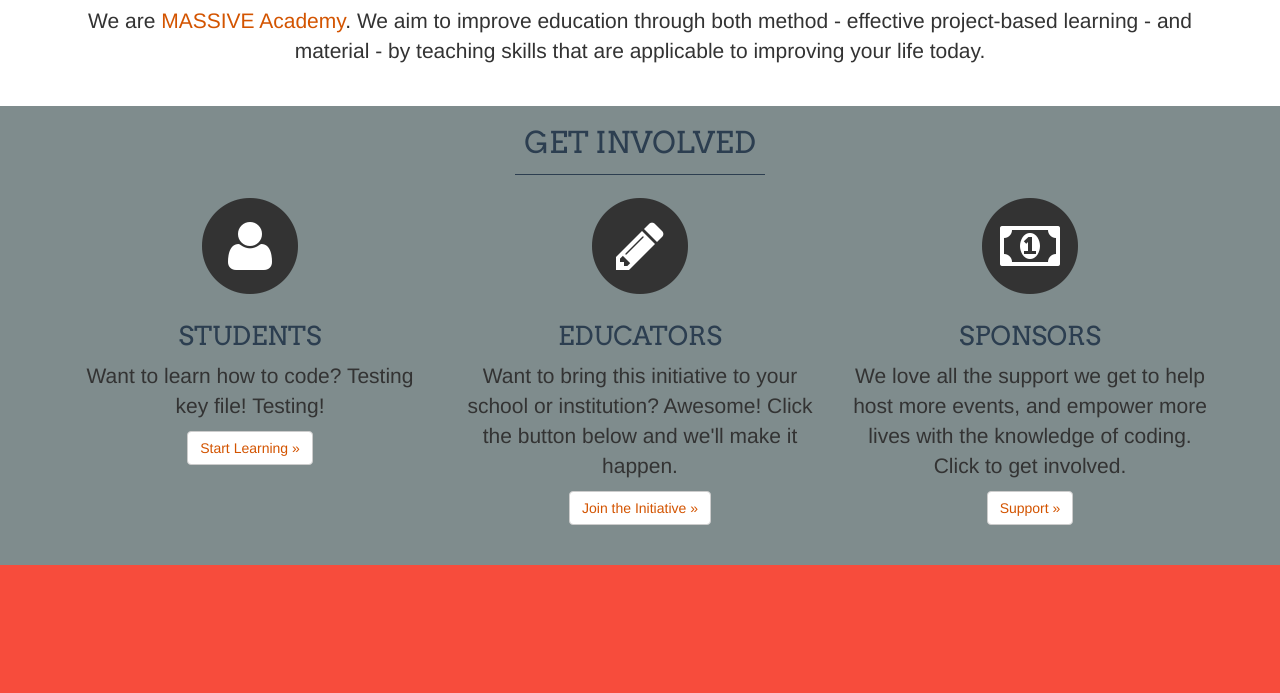
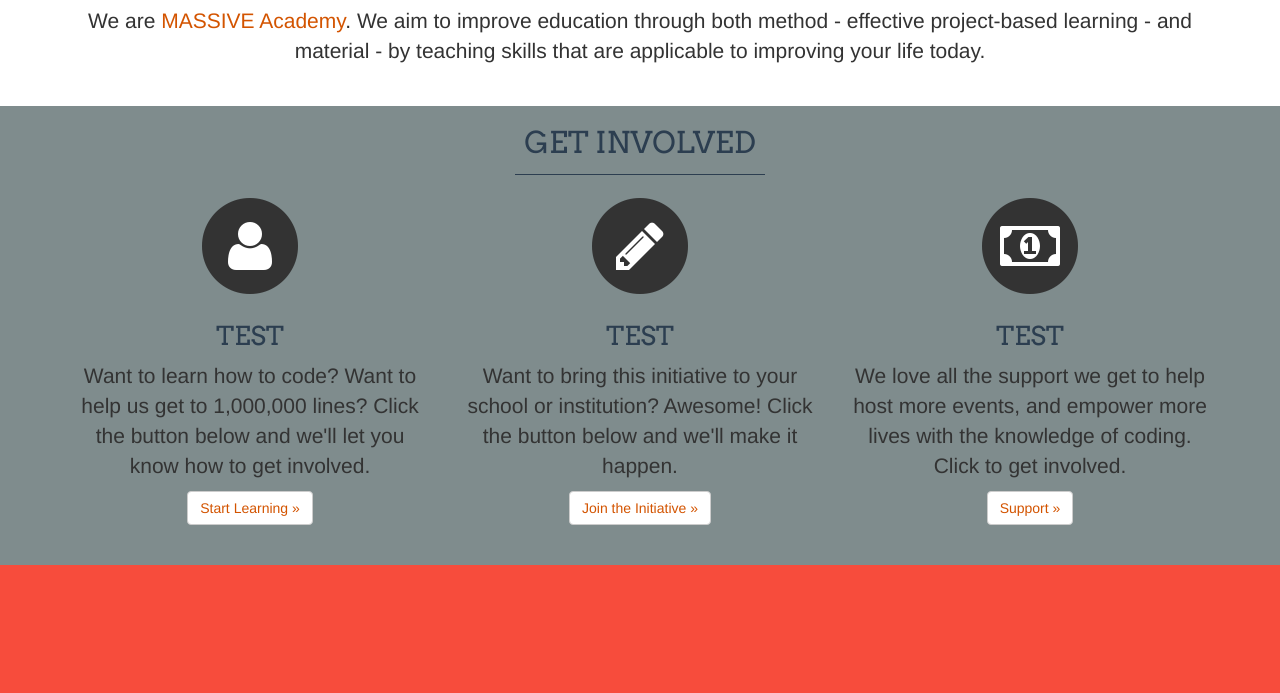
Before and after one commit to asulv8/abaseballroadtrip.github.io, a plain HTML site: page index.html in a window 1280 px wide. Shown: the part 820-1513 px from the top of the page. Drawn offline with nearby package versions, Linux system fonts and the light colour scheme; a script that the page names is missing.

Commit message:
Add files via upload
update

```diff
--- a/index.html
+++ b/index.html
@@ -85,8 +85,8 @@
           <i class="fa fa-circle fa-stack-2x"></i>
           <i class="fa fa-user fa-stack-1x fa-inverse"></i>
         </span>
-          <h3>Students</h3>
-          <p>Want to learn how to code? Testing key file! Testing!  </p>
+          <h3>TEST</h3>
+          <p>Want to learn how to code? Want to help us get to 1,000,000 lines? Click the button below and we'll let you know how to get involved. </p>
           <p><a class="btn btn-default" href="test.html" role="button">Start Learning &raquo;</a></p>
         </div>
         <div class="col-md-4">
@@ -94,7 +94,7 @@
           <i class="fa fa-circle fa-stack-2x"></i>
           <i class="fa fa-pencil fa-stack-1x fa-inverse"></i>
         </span>
-          <h3>Educators</h3>
+          <h3>TEST</h3>
           <p>Want to bring this initiative to your school or institution? Awesome! Click the button below and we'll make it happen. </p>
           <p><a class="btn btn-default" href="http://www.google.com" target="_blank" role="button">Join the Initiative &raquo;</a></p>
        </div>
@@ -103,7 +103,7 @@
           <i class="fa fa-circle fa-stack-2x"></i>
           <i class="fa fa-money fa-stack-1x fa-inverse"></i>
         </span>
-          <h3>Sponsors</h3>
+          <h3>TEST</h3>
           <p>We love all the support we get to help host more events, and empower more lives with the knowledge of coding. Click to get involved.</p>
           <p><a class="btn btn-default" href="#" role="button">Support &raquo;</a></p>
             </div>
```
